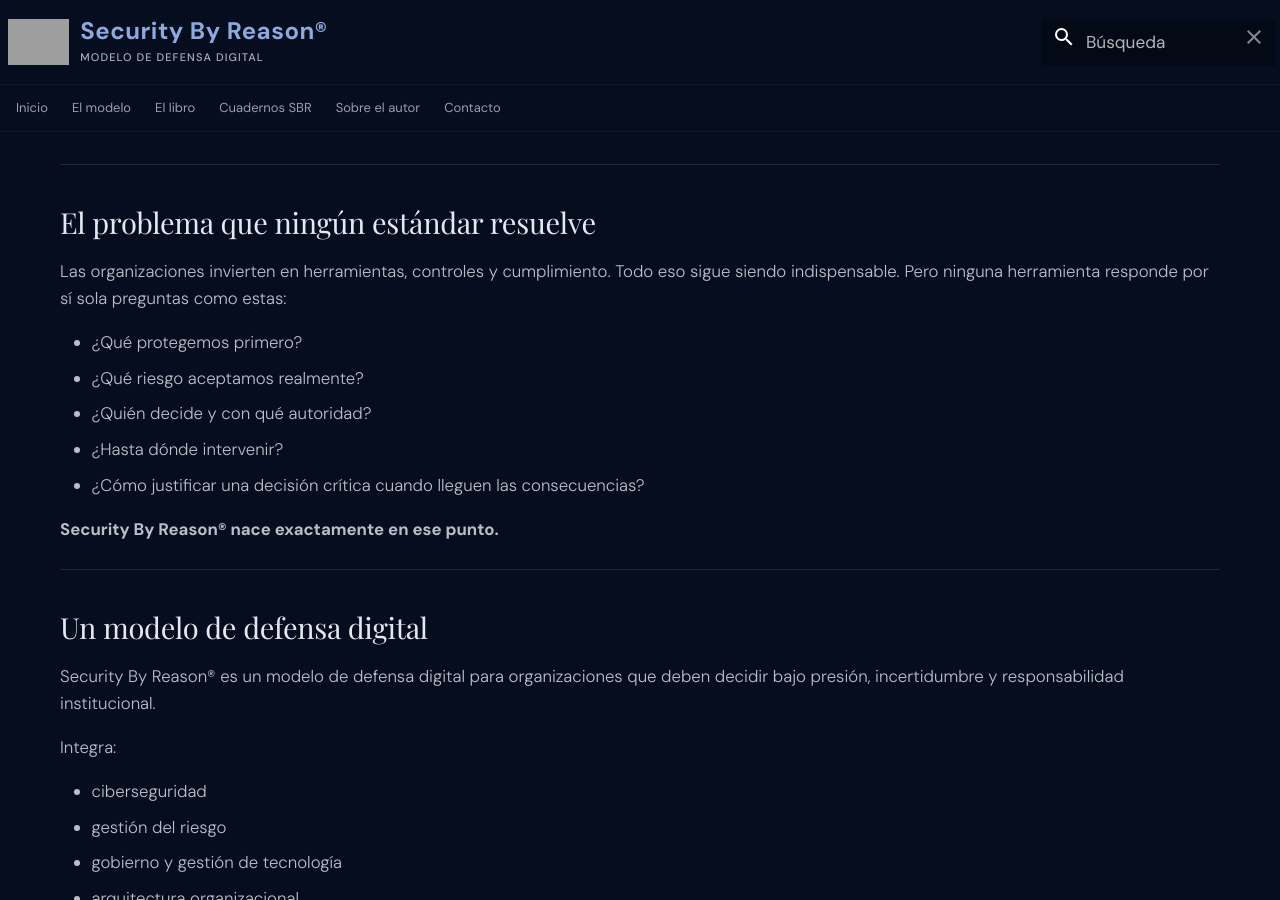
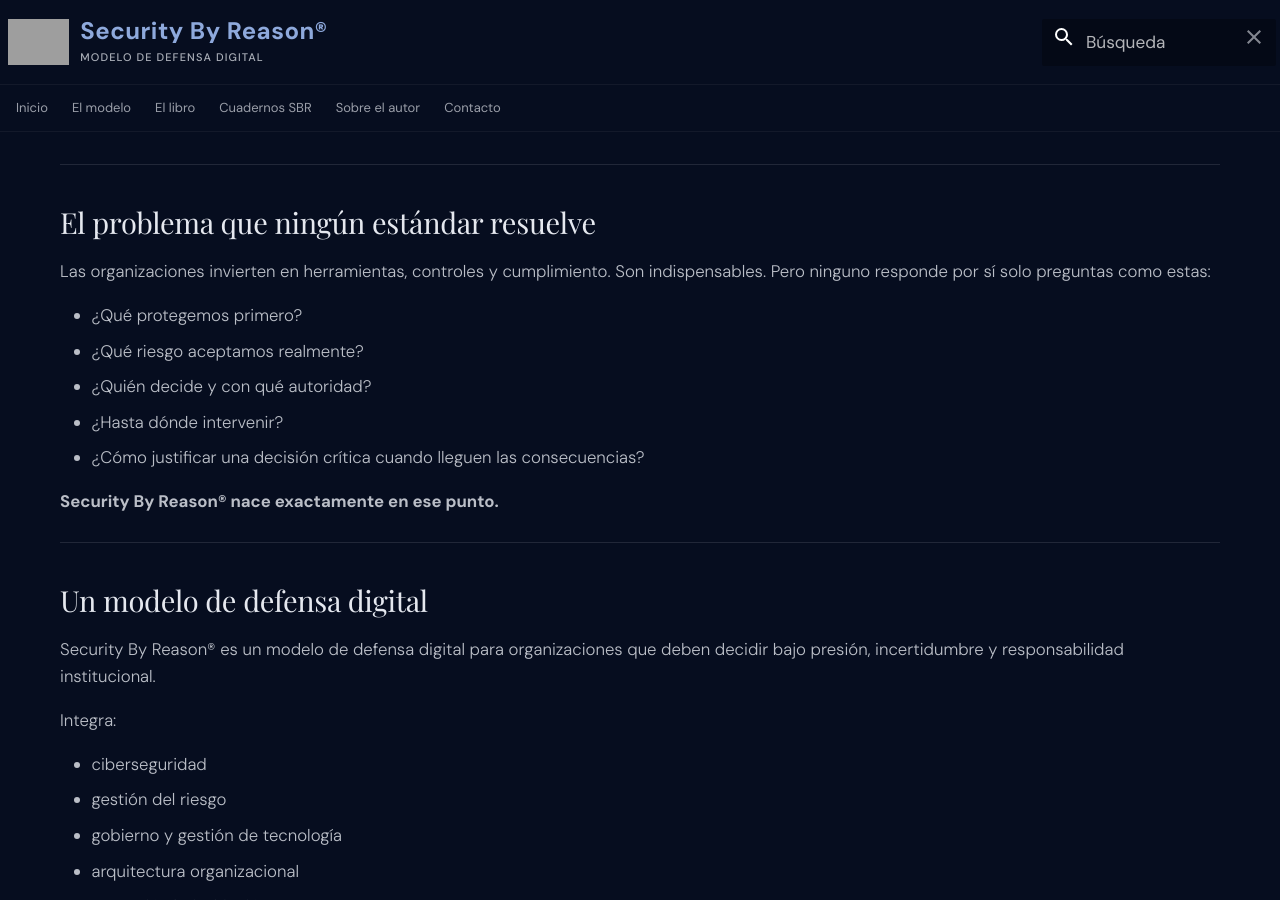
Before and after one commit to danielsasia/sbr-site, an MkDocs documentation site: the page built from docs/index.md, in a window 1280 px wide and 900 px high, scrolled down 329 px. Built offline with MkDocs 1.6.1 and Material for MkDocs 9.7.7, drawn with Linux system fonts in a browser that asks for light colours; some web fonts are replaced; grey boxes are pictures that could not be loaded.

Commit message:
Update index.md

```diff
--- a/docs/index.md
+++ b/docs/index.md
@@ -18,7 +18,7 @@
 
 ## El problema que ningún estándar resuelve
 
-Las organizaciones invierten en herramientas, controles y cumplimiento. Todo eso sigue siendo indispensable. Pero ninguna herramienta responde por sí sola preguntas como estas:
+Las organizaciones invierten en herramientas, controles y cumplimiento. Son indispensables. Pero ninguno responde por sí solo preguntas como estas:
 
 - ¿Qué protegemos primero?
 - ¿Qué riesgo aceptamos realmente?
```
